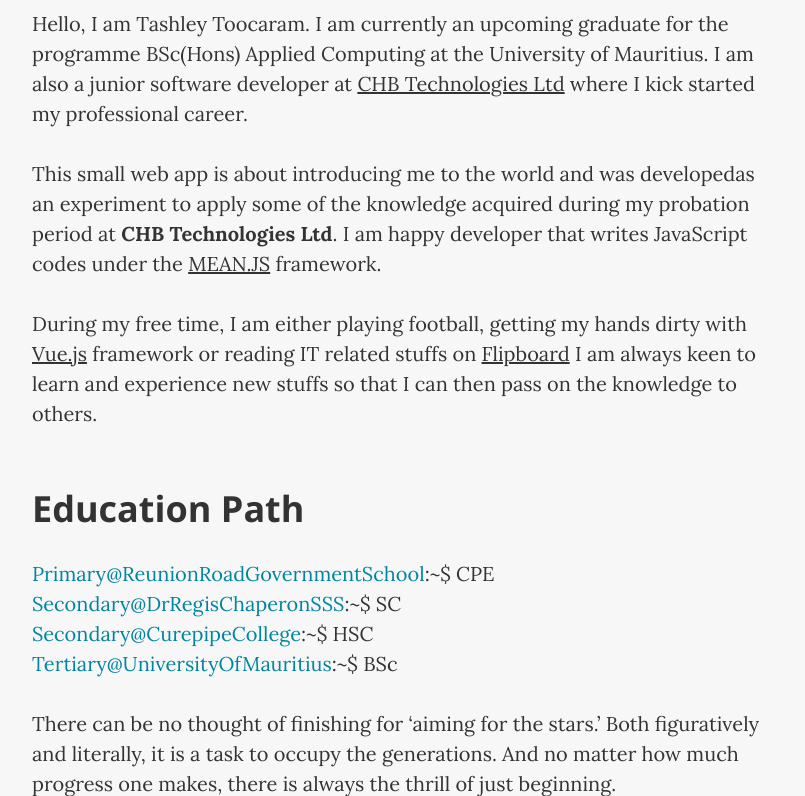
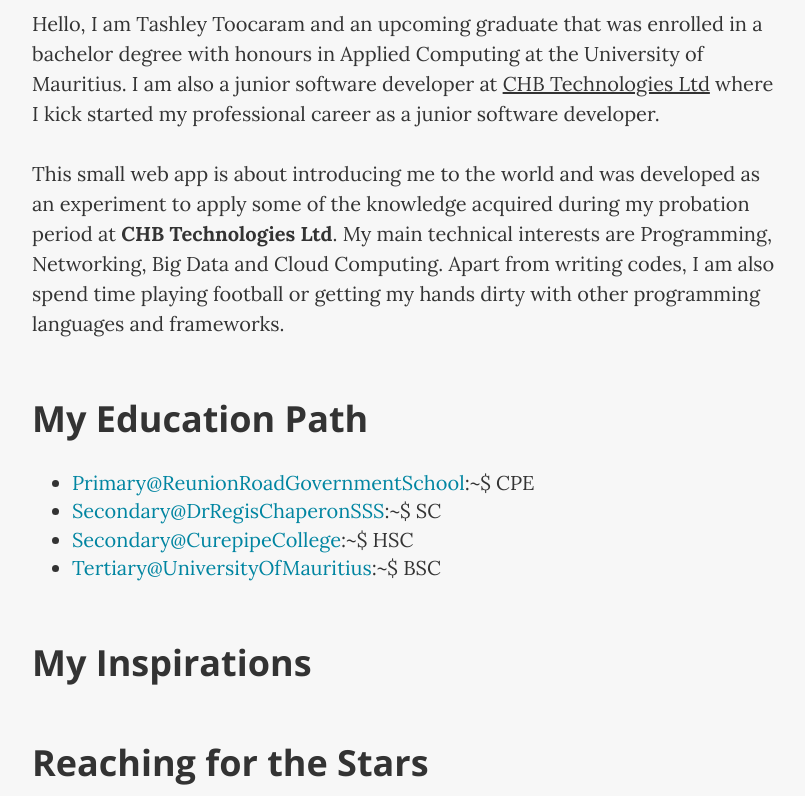
Before and after one commit to CodenameTashley/codenametashley.github.io, a website: page index.html at #!/about in a window 1280 px wide. Shown: the part 499-1295 px from the top of the page, without its empty margins (233-1038 px from the left). Drawn offline with nearby package versions, Linux system fonts and the light colour scheme; files that its build step writes are made by us from their sources.

Commit message:
#12 Modify about.html

```diff
--- a/index.html
+++ b/index.html
@@ -123,7 +123,7 @@
 
                     </ul>
 
-                    <p class="copyright text-muted">Copyright &copy; Tashley {{vm.year}} <br/> Last update on 9th September 2017</p>
+                    <p class="copyright text-muted">Copyright &copy; {{vm.year}} Tashley Toocaram <br/> Last update on 9th September 2017</p>
                 </div>
             </div>
         </div>
--- a/module/about/tpl/about.html
+++ b/module/about/tpl/about.html
@@ -18,22 +18,32 @@
         <div class="row">
             <div class="col-lg-8 col-lg-offset-2 col-md-10 col-md-offset-1">
 
-                <h2 class="section-heading">About</h2>
+                <!-- ROUND IMAGE -->
 
-                <p>Hello, I am Tashley Toocaram. I am currently an upcoming graduate for the programme BSc(Hons) Applied Computing at the University of Mauritius. I am also a junior software developer at <a href="www.chb-technologies.mu">CHB Technologies Ltd</a> where I kick started my professional career.</p>
-                <p>This small web app is about introducing me to the world and was developedas an experiment to apply some of the knowledge acquired during my probation period at <b>CHB Technologies Ltd</b>. I am happy developer that writes JavaScript codes under the <a href="http://meanjs.org/">MEAN.JS</a> framework.</p>
-                <p>During my free time, I am either playing football, getting my hands dirty with <a href="https://vuejs.org/">Vue.js</a> framework or reading IT related stuffs on <a href="https://flipboard.com/">Flipboard</a> I am always keen to learn and experience new stuffs so that I can then pass on the knowledge to others.</p>
+                <h2 class="section-heading">About Me</h2>
 
-                <h2 class="section-heading">Education Path</h2>
+                <p>Hello, I am Tashley Toocaram and an upcoming graduate that was enrolled in a bachelor degree with honours
+                    in Applied Computing at the University of Mauritius. I am also a junior software developer at <a href="www.chb-technologies.mu">CHB Technologies Ltd</a>                    where I kick started my professional career as a junior software developer.</p>
+                <p>This small web app is about introducing me to the world and was developed as an experiment to apply some
+                    of the knowledge acquired during my probation period at <b>CHB Technologies Ltd</b>. My main technical
+                    interests are Programming, Networking, Big Data and Cloud Computing. Apart from writing codes, I am also
+                    spend time playing football or getting my hands dirty with other programming languages and frameworks.</p>
+
+
+                <h2 class="section-heading">My Education Path</h2>
 
                 <p>
-                        <span class="user-terminal">Primary@ReunionRoadGovernmentSchool</span>:~$ CPE <br/>
-                        <span class="user-terminal">Secondary@DrRegisChaperonSSS</span>:~$ SC <br/>
-                        <span class="user-terminal">Secondary@CurepipeCollege</span>:~$ HSC <br/>
-                        <span class="user-terminal">Tertiary@UniversityOfMauritius</span>:~$ BSc <br/>
+                    <ul>
+                        <li><span class="user-terminal">Primary@ReunionRoadGovernmentSchool</span>:~$ CPE </li>
+                        <li><span class="user-terminal">Secondary@DrRegisChaperonSSS</span>:~$ SC</li>
+                        <li><span class="user-terminal">Secondary@CurepipeCollege</span>:~$ HSC</li>
+                        <li><span class="user-terminal">Tertiary@UniversityOfMauritius</span>:~$ BSC</li>
+                    </ul>
                 </p>
 
-                <p>There can be no thought of finishing for ‘aiming for the stars.’ Both figuratively and literally, it is a
+                <h2 class="section-heading">My Inspirations</h2>
+
+                <!-- <p>There can be no thought of finishing for ‘aiming for the stars.’ Both figuratively and literally, it is a
                     task to occupy the generations. And no matter how much progress one makes, there is always the thrill
                     of just beginning.</p>
 
@@ -41,11 +51,11 @@
                     prophecy. We predict too much for the next year and yet far too little for the next ten.</blockquote>
 
                 <p>Spaceflights cannot be stopped. This is not the work of any one man or even a group of men. It is a historical
-                    process which mankind is carrying out in accordance with the natural laws of human development.</p>
+                    process which mankind is carrying out in accordance with the natural laws of human development.</p> -->
 
                 <h2 class="section-heading">Reaching for the Stars</h2>
 
-                <p>As we got further and further away, it [the Earth] diminished in size. Finally it shrank to the size of a
+                <!-- <p>As we got further and further away, it [the Earth] diminished in size. Finally it shrank to the size of a
                     marble, the most beautiful you can imagine. That beautiful, warm, living object looked so fragile, so
                     delicate, that if you touched it with a finger it would crumble and fall apart. Seeing this has to change
                     a man.</p>
@@ -61,7 +71,7 @@
                 <p>As I stand out here in the wonders of the unknown at Hadley, I sort of realize there’s a fundamental truth
                     to our nature, Man must explore, and this is exploration at its greatest.</p>
 
-                <p>Placeholder text by <a href="http://spaceipsum.com/">Space Ipsum</a>. Photographs by <a href="https://www.flickr.com/photos/nasacommons/">NASA on The Commons</a>.</p>
+                <p>Placeholder text by <a href="http://spaceipsum.com/">Space Ipsum</a>. Photographs by <a href="https://www.flickr.com/photos/nasacommons/">NASA on The Commons</a>.</p> -->
             </div>
         </div>
     </div>
```
